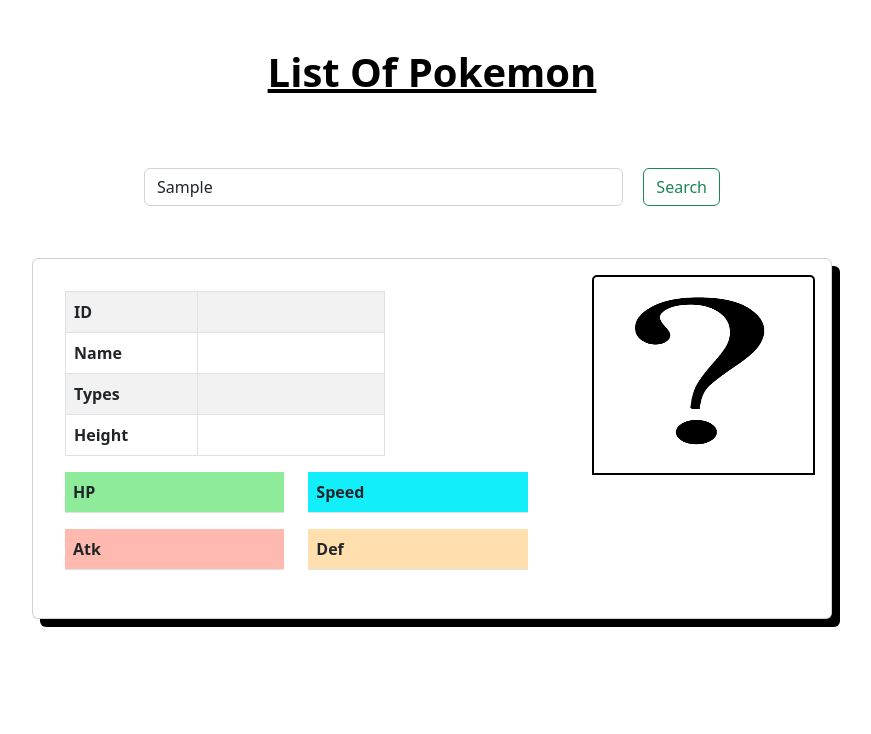
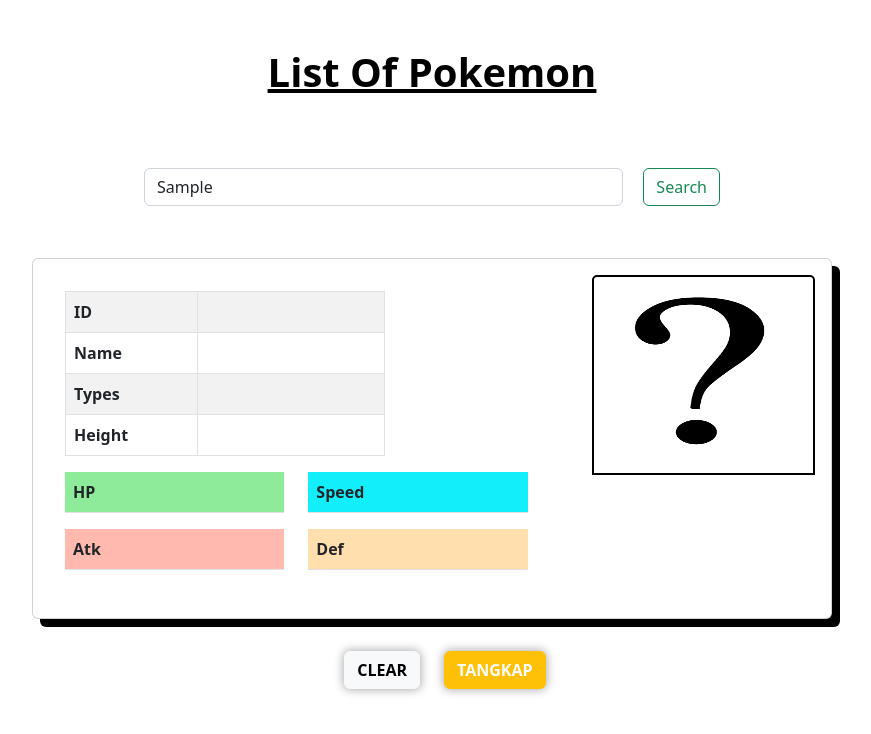
Before and after one commit to julianaliwardana/pokemon-catch, a React (Create React App) app: page / in a window 1280 px wide. Both pictures are taken after typing "Sample" into the empty fields and a click on the button "Search". Shown: the top 734 px of the page, without its empty margins (208-1079 px from the left). Built offline with nearby package versions, Linux system fonts and the light colour scheme; no server answers.

Commit message:
add clear function

```diff
--- a/src/container/Pokemon/PokemonContainer/PokemonContainer.jsx
+++ b/src/container/Pokemon/PokemonContainer/PokemonContainer.jsx
@@ -1,5 +1,5 @@
 import React, { useRef, useState } from 'react';
-import { Form, Button }from 'react-bootstrap';
+import { Form, Button, Row, Col }from 'react-bootstrap';
 import { CardPokemon } from '../../../components';
 import styles from './PokemonContainer.module.css';
 
@@ -9,8 +9,11 @@
 
   const [value, setValue] = useState('');
 
-  const handleClick = () => {
+  const searchHandleClick = () => {
     setValue(inputRef.current.value);
+  };
+  const clearHandleClick = () => {
+    setValue('');
   };
 
   return (
@@ -25,10 +28,31 @@
               className={styles['search']}
               aria-label="Search"
             />
-            <Button variant="outline-success" onClick={handleClick}>Search</Button>
+            <Button variant="outline-success" onClick={searchHandleClick}>Search</Button>
           </Form>
         <div className={styles['info']}>
           <CardPokemon pokemonName={value} />
+        </div>
+        <div className={styles['footer']}>
+          {
+            value ?
+            <Row>
+              <Col lg={6} className={styles['clear-button']}>
+                <Button
+                  variant='light'
+                  style={{fontWeight:'bold', boxShadow: '0px 0px 10px 1px rgba(0,0,0,0.32)'}}
+                  onClick={clearHandleClick}>CLEAR</Button>
+              </Col>
+              <Col lg={6} className={styles['catch-button']}>
+                <Button
+                  variant='warning'
+                  style={{color:'white', fontWeight:'bold', boxShadow: '0px 0px 10px 1px rgba(0,0,0,0.32)'}}
+                  onClick={clearHandleClick}>TANGKAP</Button>
+              </Col>
+            </Row>
+            :
+            <Row></Row>
+          }
         </div>
       </div>
     </section>
--- a/src/container/Pokemon/PokemonContainer/PokemonContainer.module.css
+++ b/src/container/Pokemon/PokemonContainer/PokemonContainer.module.css
@@ -36,3 +36,20 @@
 .search {
   margin-right: 20px;
 }
+
+.footer {
+  /* display: flex; */
+  bottom: 0;
+  /* left: 0; */
+  width: 100%;
+  /* position: fixed; */
+  text-align: center;
+}
+
+.clear-button {
+  text-align: end;
+}
+
+.catch-button {
+  text-align: start;
+}
```
